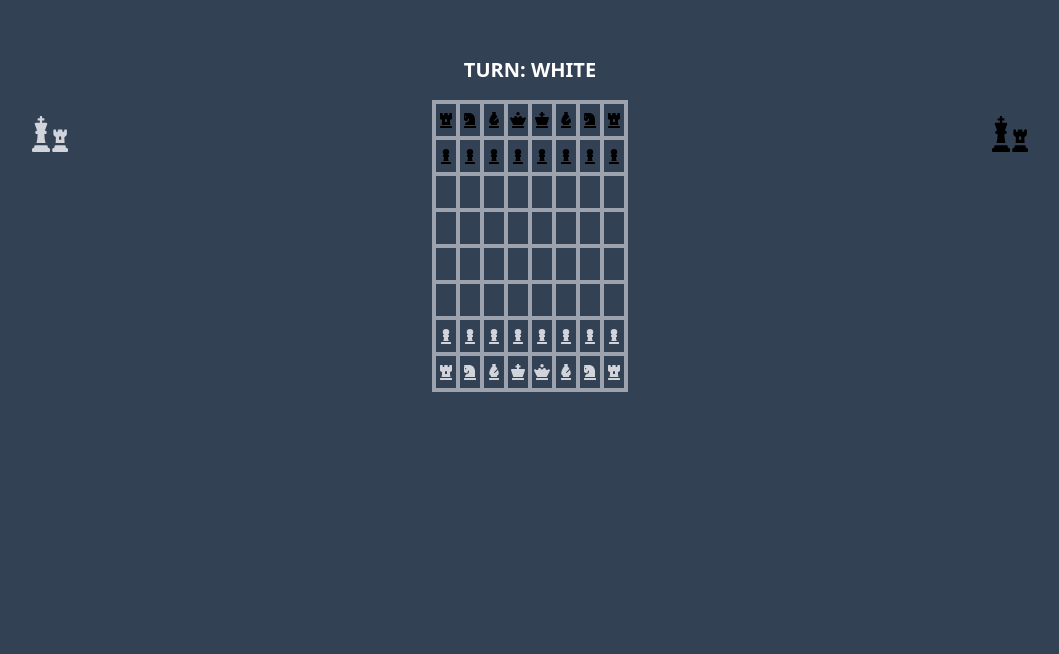
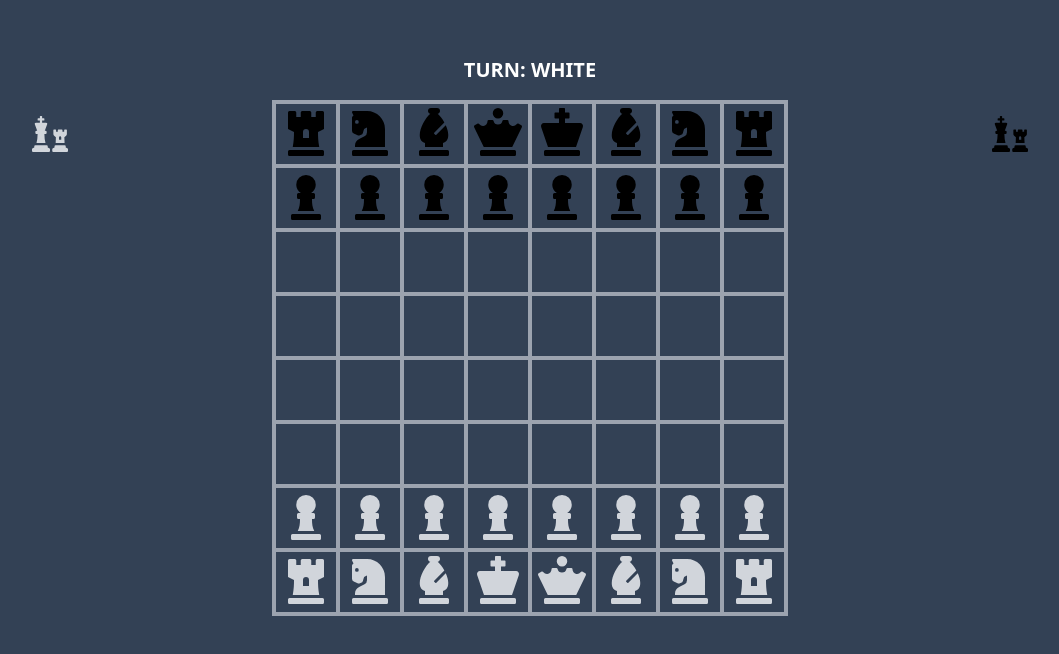
Before and after one commit to juliusmarminge/chess, a Next.js app: page / in a window 1280 px wide. Shown: the top 654 px of the page, without its empty margins (110-1169 px from the left). Built offline with nearby package versions, Linux system fonts and the light colour scheme.

Commit message:
production build styling bug fixed

```diff
--- a/package.json
+++ b/package.json
@@ -14,7 +14,9 @@
     "@fortawesome/react-fontawesome": "^0.1.16",
     "next": "12.0.8",
     "react": "17.0.2",
-    "react-dom": "17.0.2"
+    "react-dom": "17.0.2",
+    "tailwindcss": "^3.0.15",
+    "postcss": "^8.4.5"
   },
   "devDependencies": {
     "@types/node": "17.0.9",
--- a/src/components/Board.tsx
+++ b/src/components/Board.tsx
@@ -20,7 +20,7 @@ function Board ({boardPieces, handleClick, moves} : BProps) {
                                 <div className={
                                     `w-max aspect-square py-1 select-none border-gray-400 border-2 ${piece.selected ? "bg-gray-600" : ""} ${isMove ? "bg-gray-500" : ""}`
                                 } key={pieceIdx} onClick={() => handleClick(pieceIdx, rowIdx)}>
-                                    <Piece key={pieceIdx} team={piece.team} typ={piece.typ} size={"5xl"}/>
+                                    <Piece key={pieceIdx} team={piece.team} typ={piece.typ} size={"text-5xl"}/>
                                 </div>
                             );
                         })}
--- a/src/components/LostPieces.tsx
+++ b/src/components/LostPieces.tsx
@@ -10,7 +10,7 @@ interface LPProps {
 }
 
 function LostPieces ({team, pieces}: LPProps) {
-    let color = team === "white" ? "text-gray-300" : "text-black";
+    const color = team === "white" ? "text-gray-300" : "text-black";
     return (
         <div className={`container ${color} text-center`}>
             <div className={"py-4"}>
@@ -20,7 +20,7 @@ function LostPieces ({team, pieces}: LPProps) {
                 return (
                     <div className={"grid grid-flow-col"} key={idx}>
                         <div className={""}>
-                            <Piece team={team} typ={piece.typ} size={"2xl"}/>
+                            <Piece team={team} typ={piece.typ} size={"text-2xl"}/>
                         </div>
                         <p className={`font-bold text-2xl ${color}`}>{piece.quantity}</p>
                     </div>
--- a/src/components/Piece.tsx
+++ b/src/components/Piece.tsx
@@ -19,7 +19,7 @@ function Piece ({typ, team, size}: PProps) {
     return(
         <div className={""}>
             <FontAwesomeIcon
-            className={`${teamClass} fa-fw text-${size} p-0 m-0`}
+            className={`${teamClass} fa-fw ${size} p-0 m-0`}
             icon={
                 typ === "rook" ? faChessRook :
                 typ === "knight" ? faChessKnight :
```
